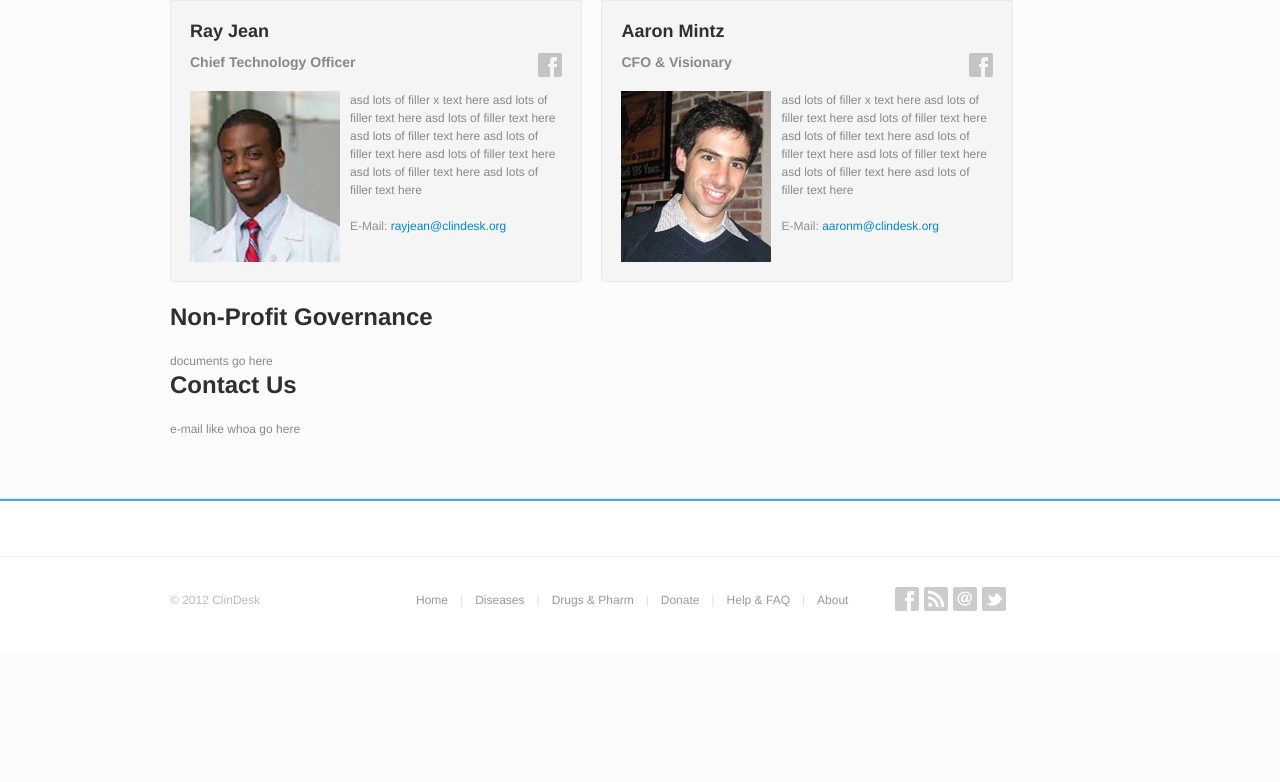
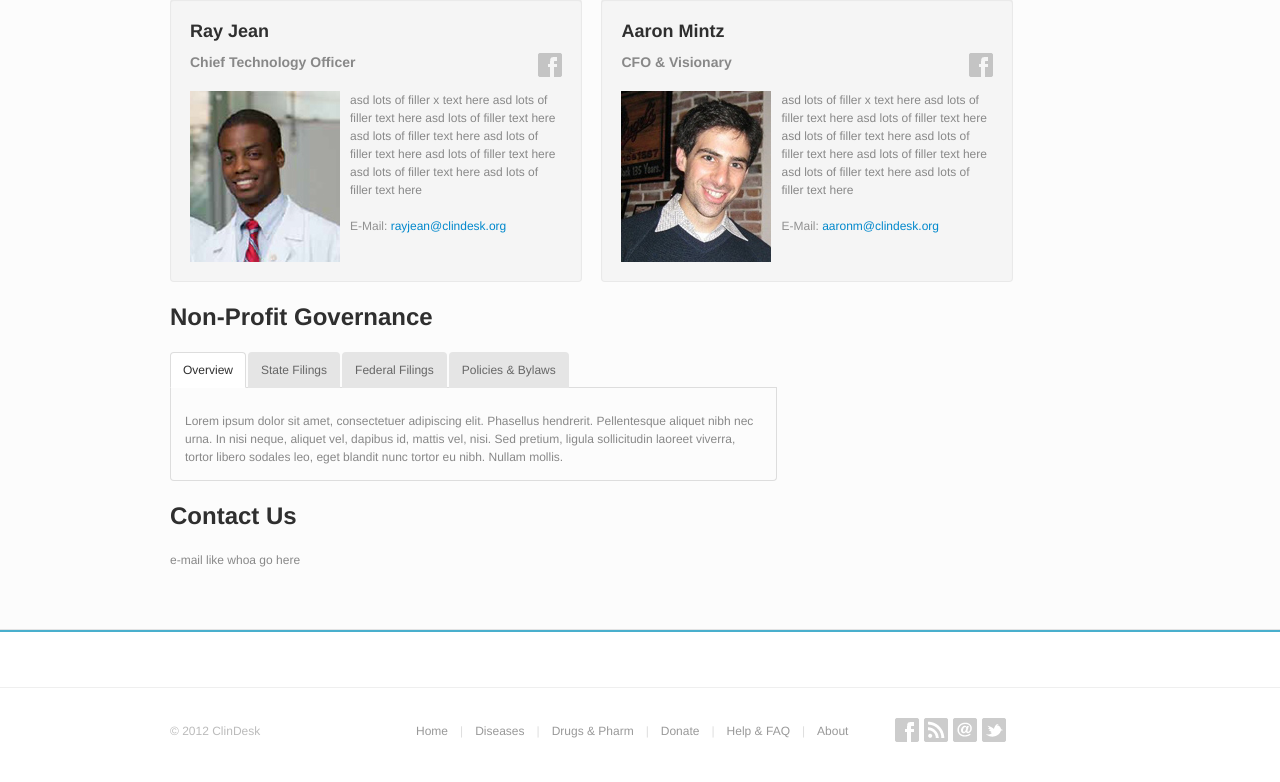
Before and after one commit to WhiteCoatAcademy/clindesk.org, a Flask app: page /about.html in a window 1280 px wide. Shown: the part 915-1697 px from the top of the page. Before the commit the page ends 1526 px from the top, so only its background shows below. Run offline with Flask 2, Linux system fonts and the light colour scheme.

Commit message:
Add block for governance documents.

```diff
--- a/templates/about.html
+++ b/templates/about.html
@@ -131,9 +131,29 @@
 
                       <h1 id="governance">Non-Profit Governance</h1>
                      <div class="row-fluid">
+{# TODO: Modularize these tabbed sections. #}
 
-                         documents go here
+                         <!--tabs-->
+
+                           <div class="span8">
+                             <ul class="nav nav-tabs">
+                               <li class="active"><a href="#home" data-toggle="tab">Overview</a></li>
+                               <li><a href="#profile" data-toggle="tab">State Filings</a></li>
+                               <li><a href="#messages" data-toggle="tab">Federal Filings</a></li>
+                               <li><a href="#settings" data-toggle="tab">Policies &amp; Bylaws</a></li>
+                             </ul>
+
+                             <div class="tab-content">
+                               <div class="tab-pane active" id="home">Lorem ipsum dolor sit amet, consectetuer adipiscing elit. Phasellus hendrerit. Pellentesque aliquet nibh nec urna. In nisi neque, aliquet vel, dapibus id, mattis vel, nisi. Sed pretium, ligula sollicitudin laoreet viverra, tortor libero sodales leo, eget blandit nunc tortor eu nibh. Nullam mollis.</div>
+                               <div class="tab-pane" id="profile">Phasellus hendrerit. Pellentesque aliquet nibh nec urna. In nisi neque, aliquet vel, dapibus id, mattis vel, nisi. Lorem ipsum dolor sit amet, consectetuer adipiscing elit. Sed pretium, ligula sollicitudin laoreet viverra, tortor libero sodales leo, eget blandit nunc tortor eu nibh. Nullam mollis.</div>
+                               <div class="tab-pane" id="messages">Lorem ipsum dolor sit amet, consectetuer adipiscing elit. Phasellus hendrerit. Pellentesque aliquet nibh nec urna. Sed pretium, ligula sollicitudin laoreet viverra, tortor libero sodales leo, eget blandit nunc tortor eu nibh. Nullam mollis. In nisi neque, aliquet vel, dapibus id, mattis vel, nisi.</div>
+                               <div class="tab-pane" id="settings">Sed pretium, ligula sollicitudin laoreet viverra, tortor libero sodales leo, eget blandit nunc tortor eu nibh. Lorem ipsum dolor sit amet, consectetuer adipiscing elit. Phasellus hendrerit. Pellentesque aliquet nibh nec urna. In nisi neque, aliquet vel, dapibus id, mattis vel, nisi. Nullam mollis.</div>
+                             </div>
+                            </div>
+                           <!--end tabs-->
+
                      </div>
+
 
                       <h1 id="contact">Contact Us</h1>
                      <div class="row-fluid">
```
